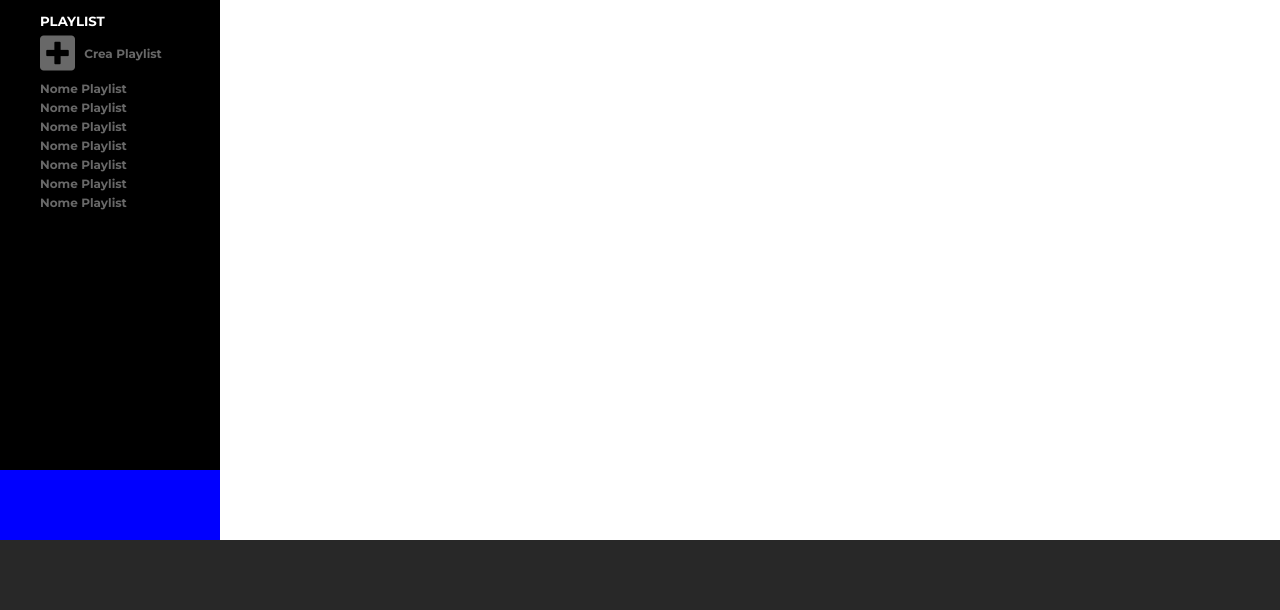
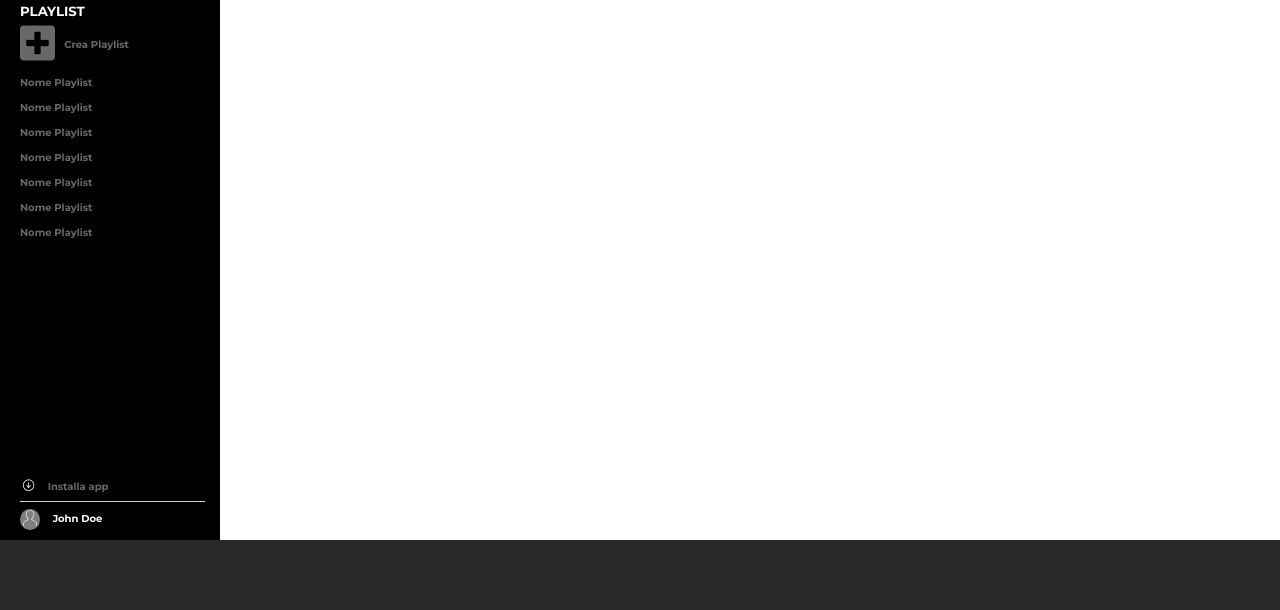
Before and after one commit to TommasoAgo/html-css-spotifyweb, a plain HTML site: page index.html in a window 1280 px wide. Shown: the part 190-800 px from the top of the page. Drawn offline with Linux system fonts and the light colour scheme.

Commit message:
Finito navbar laterale

```diff
--- a/css/style.css
+++ b/css/style.css
@@ -3,10 +3,6 @@
     padding: 0;
     margin: 0;
     box-sizing: border-box;
-}
-
-img {
-    width: 100%;
 }
 
 /* COMMON */
@@ -36,6 +32,10 @@ body {
 
 .hover-white:hover {
     color: white;
+}
+
+.white {
+    color: white !important;
 }
 
 /* MAIN GENERAL */
@@ -71,14 +71,17 @@ main {
     float: left;
     height: 100%;
     background-color: black;
-    display: flex;
-    flex-direction: column;
+    overflow: hidden;
 }
 
 .navbar a {
     color: #686868;
     text-decoration: none;
-    font-size: 12px;
+    font-size: 10px;
+}
+
+.nav-icon img {
+    width: 100%;
 }
 
 /* Nav Icons */
@@ -88,25 +91,40 @@ main {
     vertical-align: middle;
 }
 
+.playlist-icon {
+    width: 40px;
+    display: inline-block;
+}
+
+.small-icon {
+    width: 15px;
+    display: inline-block;
+    vertical-align: middle;
+    margin-right: 10px;
+}
+
 /* Playlist */
 .playlist-container {
     min-height: 100px;
     flex-grow: 1;
-    padding-left: 40px;
+    padding-left: 20px;
+    overflow: hidden;
 }
 
 
 .playlist-title {
     color: white;
     text-transform: uppercase;
-    padding-top: 20px;
+    padding-top: 10px;
 }
 
 .playlist>ul {
     list-style-type: none;
-    overflow-y: auto;
 }
 
+.playlist ul>li {
+    padding: 3px 0;
+}
 
 .create-playlist a {
     color: #686868;
@@ -117,17 +135,43 @@ main {
     vertical-align: middle;
 }
 
-.playlist-icon {
-    width: 40px;
-    display: inline-block;
+.playlist {
+    max-height: 70%;
+    overflow-y: auto;
 }
-
 
 /* Navbar Footer */
 .navbar-footer {
     height: 70px;
-    /* TEST */
-    background-color: blue;
+    background-color: black;
+    padding: 0px 15px 0px 20px;
+}
+
+.install-app,
+.user-profile {
+    padding: 5px 0;
+}
+
+/* Install App */
+.install-app {
+    border-bottom: 1px solid lightgrey;
+}
+
+/* John Doe */
+.profile-img {
+    background-color: grey;
+    border-radius: 50%;
+    text-align: center;
+    overflow: hidden;
+    width: 20px;
+    display: inline-block;
+    vertical-align: middle;
+    padding: 1px;
+    margin-right: 10px;
+}
+
+.profile-img img {
+    width: 80%;
 }
 
 /* FOOTER GENERAL */
@@ -167,7 +211,7 @@ footer {
     }
 
     .home-element {
-        padding: 5px 0 5px 40px;
+        padding: 5px 0 5px 20px;
     }
 
     .selected {
--- a/index.html
+++ b/index.html
@@ -125,14 +125,25 @@
 
                     <!-- Navbar User Footer -->
                     <div class="navbar-footer">
+
                         <!-- Installa app -->
                         <div class="install-app">
-
+                            <a href="#">
+                                <div class="small-icon">
+                                    <img src="img/download.svg" alt="Download">
+                                </div>
+                                <a class="bold hover-white" href="#">Installa app</a>
+                            </a>
                         </div>
 
                         <!-- John Doe -->
                         <div class="user-profile">
-
+                            <a href="#">
+                                <div class="profile-img">
+                                    <img src="img/profile.svg" alt="Profile">
+                                </div>
+                                <a class="bold white" href="#">John Doe</a>
+                            </a>
                         </div>
                     </div>
                 </div>
```
